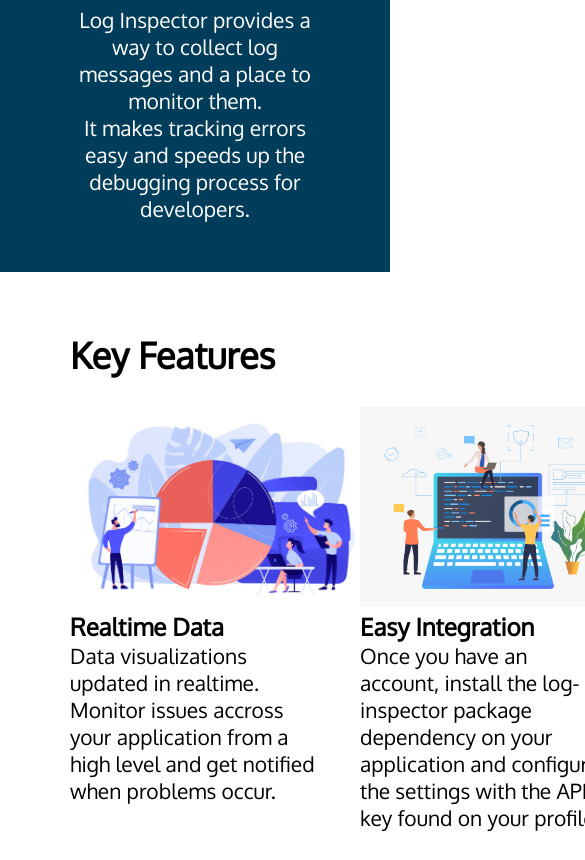
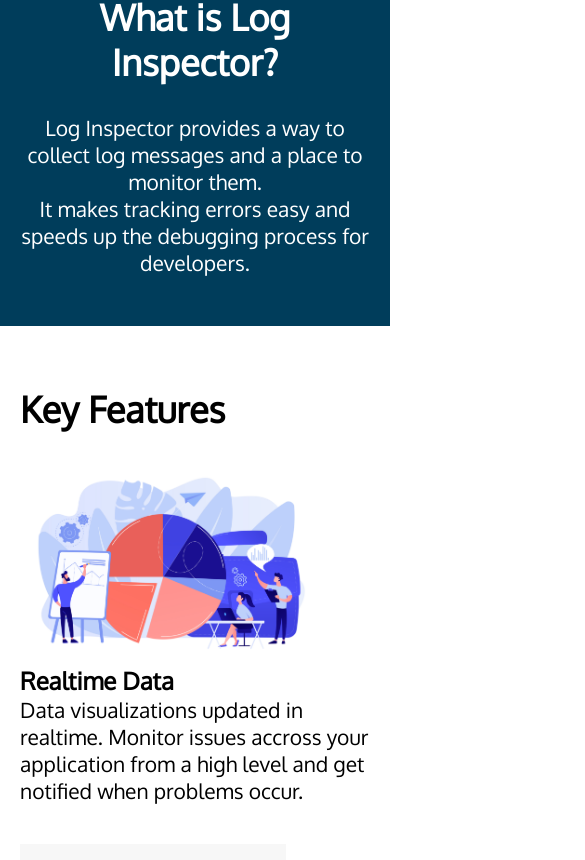
Before and after one commit to BEllis0/log_inspector, a React (Create React App) app in the folder client/: page / in a window 390 px wide. Shown: the part 1110-1970 px from the top of the page, 585 px wide, since content can reach past the window. Built offline with nearby package versions, Linux system fonts and the light colour scheme.

Commit message:
working on responsive design for mobile

```diff
--- a/client/src/components/Views/Home/Home.jsx
+++ b/client/src/components/Views/Home/Home.jsx
@@ -55,7 +55,7 @@ const Home = props => {
                     <div className="bladeHeader">
                         <h1 className="heading">Key Features</h1>
                     </div>
-                    <div className="flex col3-container">
+                    <div className="flex col3-container wrap">
                         <div className="fb4">
                             <img src={dataVizImg} className={styles.blurbImg} />
                             <h2>Realtime Data</h2>
--- a/client/src/components/Views/Home/Home.module.scss
+++ b/client/src/components/Views/Home/Home.module.scss
@@ -10,6 +10,10 @@
     // color: white;
 }
 
+#bladeFeatures, .bladeFeatures {
+    width: 100%;
+}
+
 .blurbImg {
     max-height: 200px;
 }
--- a/client/src/styles/global.scss
+++ b/client/src/styles/global.scss
@@ -396,9 +396,25 @@ p, li, input, button {
     color: $orange;
 }
 
-@include mobile {
-    .w3, .w4, .w6, .fb3, .fb4, .fb6 {
+// @include mobile {
+//     .w3, .w4, .w6, .fb3, .fb4, .fb6 {
+//         width: 100%;
+//         flex-basis: 100%;
+//     }
+// }
+
+@media (max-width: #{$mobile-width}) {
+
+    .container {
+        margin: 0 20px;
+    }
+
+    .w3, .w4, .w6, .fb3, .fb4, .fb6, .fb8 {
         width: 100%;
         flex-basis: 100%;
     }
+
+    .flex {
+        flex-wrap: wrap;
+    }
 }
```
